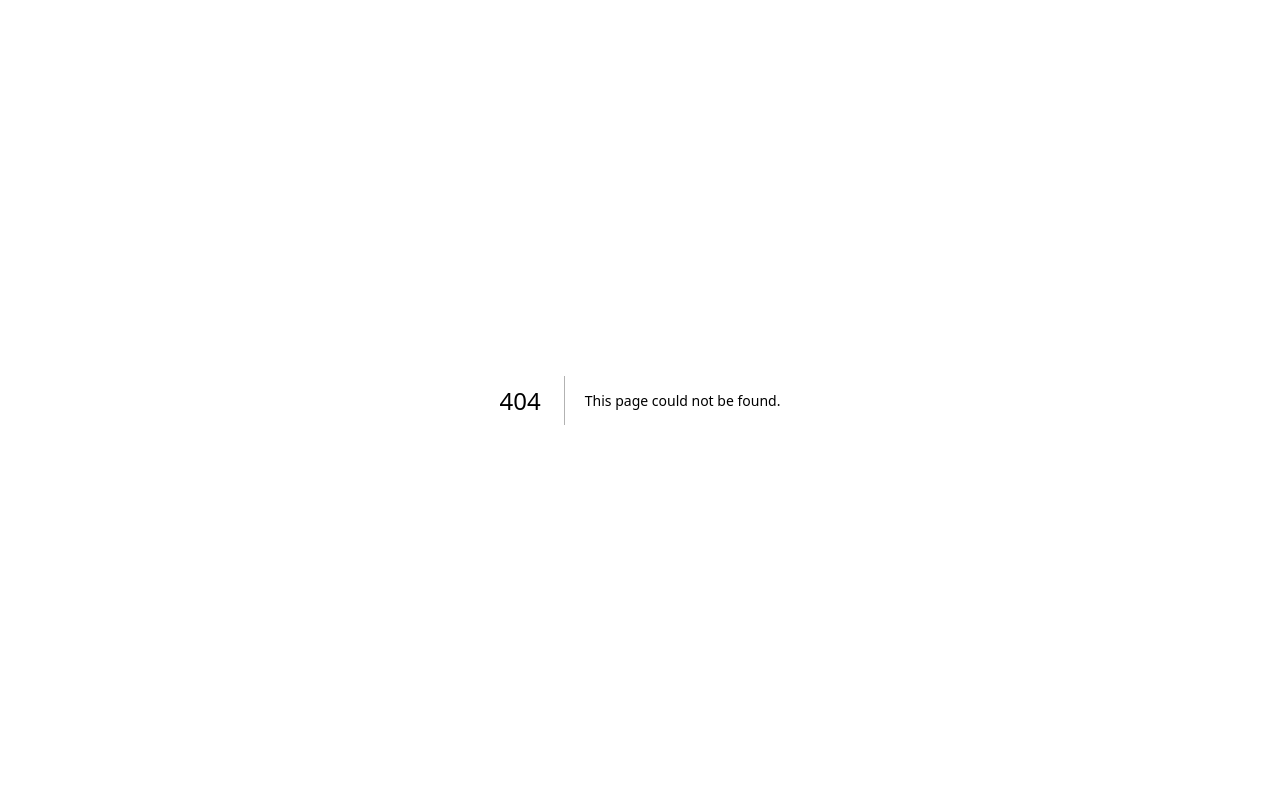
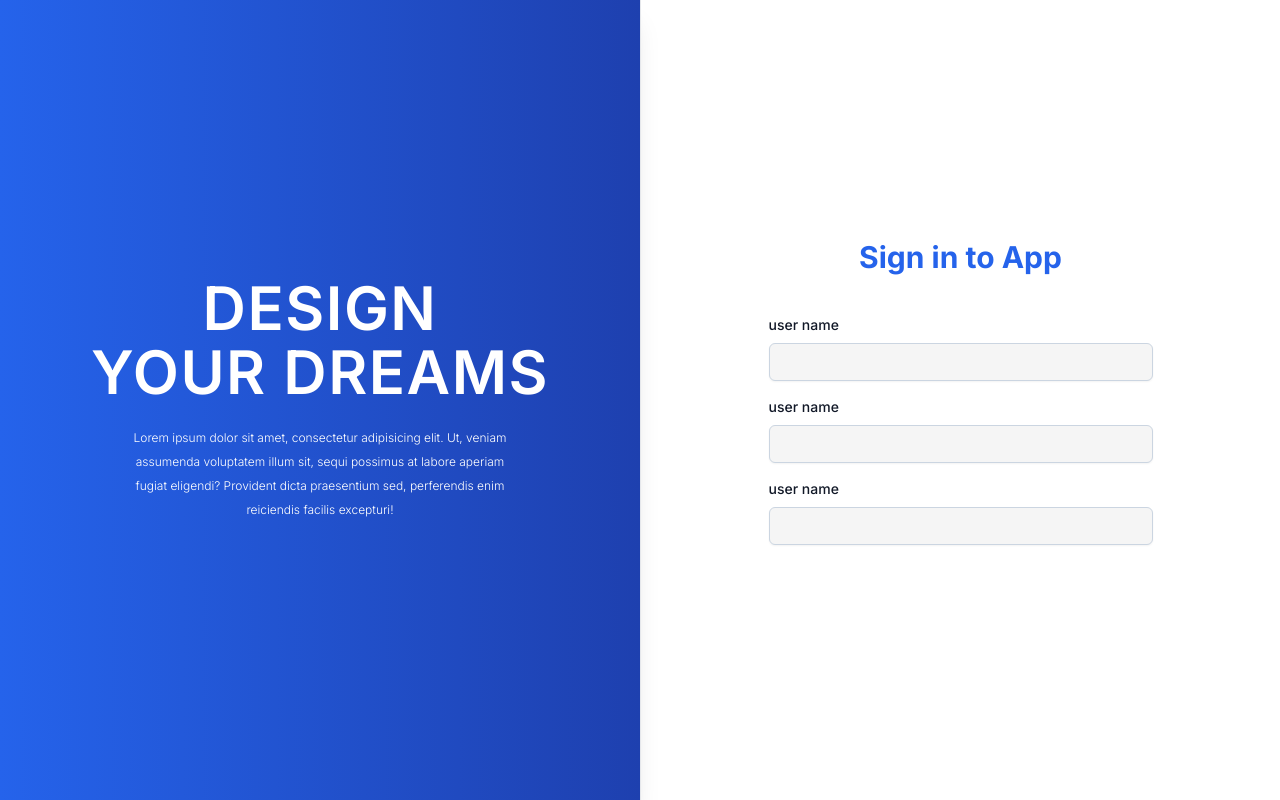
Before and after one commit to gokul-369/NEXT-stack, a Next.js app: page /login in a window 1280 px wide. Before the commit this address had no page. Built offline with nearby package versions, Linux system fonts and the light colour scheme.

Commit message:
sign up design half done

```diff
--- a/package.json
+++ b/package.json
@@ -13,12 +13,18 @@
     "@types/react": "18.2.19",
     "@types/react-dom": "18.2.7",
     "autoprefixer": "10.4.14",
+    "axios": "^1.4.0",
+    "bcryptjs": "^2.4.3",
     "eslint": "8.46.0",
     "eslint-config-next": "13.4.13",
+    "jsonwebtoken": "^9.0.1",
+    "mongoose": "^7.4.2",
     "next": "13.4.13",
+    "nodemailer": "^6.9.4",
     "postcss": "8.4.27",
     "react": "18.2.0",
     "react-dom": "18.2.0",
+    "react-hot-toast": "^2.4.1",
     "tailwindcss": "3.3.3",
     "typescript": "5.1.6"
   }
--- /dev/null
+++ b/src/app/components/LandingWrapper.tsx
@@ -0,0 +1,25 @@
+import React from "react";
+
+function LandingWrapper({ children }: { children: React.ReactNode }) {
+  return (
+    <div className="grid sm:grid-cols-1  md:grid-cols-2 h-screen divide-x">
+      <div className="hidden md:flex bg-gradient-to-r from-blue-600 to-blue-800  flex-col items-center justify-center text-white text-center shadow-xl shadow-blue">
+        <div className="font-semibold tracking-wide text-6xl ">
+          <h1>DESIGN</h1>
+          <h1 className="mt-1">YOUR DREAMS</h1>
+        </div>
+        <div className="px-32 leading-loose mt-6 text-xs font-light">
+          <p>
+            Lorem ipsum dolor sit amet, consectetur adipisicing elit. Ut, veniam
+            assumenda voluptatem illum sit, sequi possimus at labore aperiam
+            fugiat eligendi? Provident dicta praesentium sed, perferendis enim
+            reiciendis facilis excepturi!
+          </p>
+        </div>
+      </div>
+      {children}
+    </div>
+  );
+}
+
+export default LandingWrapper;
--- a/src/app/globals.css
+++ b/src/app/globals.css
@@ -16,7 +16,7 @@
   }
 }
 
-body {
+/* body {
   color: rgb(var(--foreground-rgb));
   background: linear-gradient(
       to bottom,
@@ -24,4 +24,4 @@ body {
       rgb(var(--background-end-rgb))
     )
     rgb(var(--background-start-rgb));
-}
+} */
--- /dev/null
+++ b/src/app/login/page.tsx
@@ -0,0 +1,73 @@
+import LandingWrapper from "../components/LandingWrapper";
+
+export default function loginPage() {
+  return (
+    <>
+      <LandingWrapper>
+        <div className="h-screen px-14 flex items-center flex-col justify-center">
+          <p className="text-3xl text-blue-600 font-bold">Sign in to App</p>
+          <form className="w-96 mt-6">
+            {/* TODO make input component */}
+            <div className="my-4">
+              <label
+                htmlFor="email"
+                className="block mb-2 text-sm font-medium text-gray-900 dark:text-white invalid:text-red-500"
+              >
+                user name
+              </label>
+              <input
+                type="email"
+                className="mt-1 block w-full px-3 py-2 bg-neutral-100 border border-slate-300 rounded-md text-sm shadow-sm placeholder-slate-400
+      focus:outline-none focus:border-sky-500 focus:bg-white focus:ring-1 focus:ring-sky-500
+      disabled:bg-slate-50 disabled:text-slate-500 disabled:border-slate-200 disabled:shadow-none
+      invalid:border-pink-500 invalid:text-pink-600
+      focus:invalid:border-pink-500 focus:invalid:ring-pink-500 invalid:bg-white
+
+    "
+                name="email"
+              />
+            </div>
+            <div className="my-4">
+              <label
+                htmlFor="email"
+                className="block mb-2 text-sm font-medium text-gray-900 dark:text-white invalid:text-red-500"
+              >
+                user name
+              </label>
+              <input
+                type="email"
+                className="mt-1 block w-full px-3 py-2 bg-neutral-100 border border-slate-300 rounded-md text-sm shadow-sm placeholder-slate-400
+      focus:outline-none focus:border-sky-500 focus:bg-white focus:ring-1 focus:ring-sky-500
+      disabled:bg-slate-50 disabled:text-slate-500 disabled:border-slate-200 disabled:shadow-none
+      invalid:border-pink-500 invalid:text-pink-600
+      focus:invalid:border-pink-500 focus:invalid:ring-pink-500 invalid:bg-white
+
+    "
+                name="email"
+              />
+            </div>
+            <div className="my-4">
+              <label
+                htmlFor="email"
+                className="block mb-2 text-sm font-medium text-gray-900 dark:text-white invalid:text-red-500"
+              >
+                user name
+              </label>
+              <input
+                type="email"
+                className="mt-1 block w-full px-3 py-2 bg-neutral-100 border border-slate-300 rounded-md text-sm shadow-sm placeholder-slate-400
+      focus:outline-none focus:border-sky-500 focus:bg-white focus:ring-1 focus:ring-sky-500
+      disabled:bg-slate-50 disabled:text-slate-500 disabled:border-slate-200 disabled:shadow-none
+      invalid:border-pink-500 invalid:text-pink-600
+      focus:invalid:border-pink-500 focus:invalid:ring-pink-500 invalid:bg-white
+
+    "
+                name="email"
+              />
+            </div>
+          </form>
+        </div>
+      </LandingWrapper>
+    </>
+  );
+}
--- /dev/null
+++ b/src/app/signup/page.tsx
@@ -0,0 +1,7 @@
+export default function signUpPage() {
+  return (
+    <div>
+      <h1>sign up</h1>
+    </div>
+  );
+}
```
Also changed, not shown: src/Database/dbConfig.ts (added, +18 -0 lines), src/app/api/users/login/route.ts (added), src/app/api/users/signup/route.ts (added), 2 other files (tests, documents, lock files or other folders).
